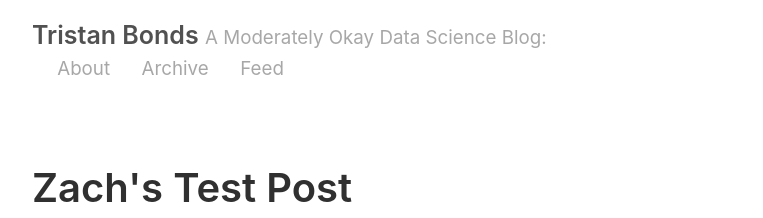
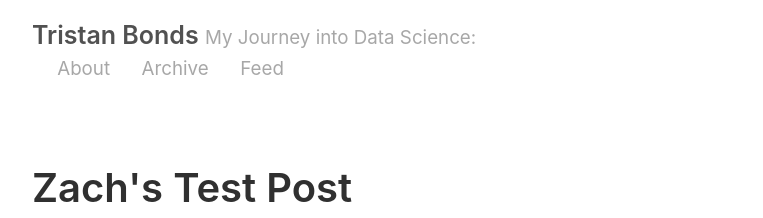
Before and after one commit to tcbonds/tcbonds.github.io, a Jekyll site: the page built from index.html, in a window 1280 px wide and 900 px high. Shown: the top 218 px of the window, without its empty margins (258-1021 px from the left). Built offline with Jekyll 4.4.1, drawn with Linux system fonts in a browser that asks for light colours; the list of posts is cut into pages by our own code.

Commit message:
Updated titles

```diff
--- a/_config.yml
+++ b/_config.yml
@@ -3,7 +3,7 @@ permalink:           pretty
 
 # Setup
 title:               Tristan Bonds
-tagline:             A Moderately Okay Data Science Blog
+tagline:             My Journey into Data Science
 url:                 http://tcbonds.github.io
 paginate:            2
 baseurl:             ""
```
